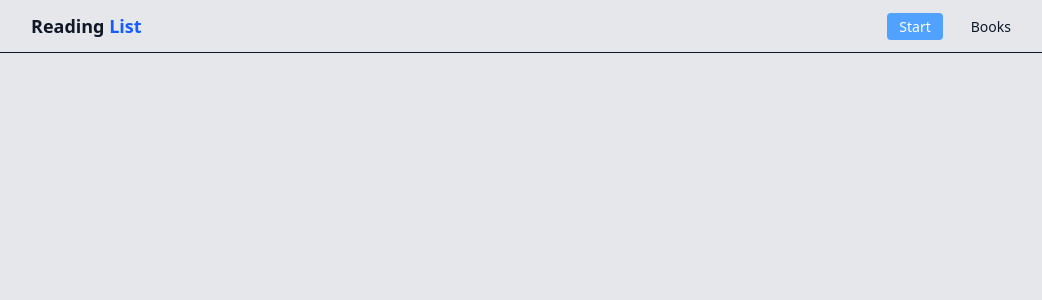
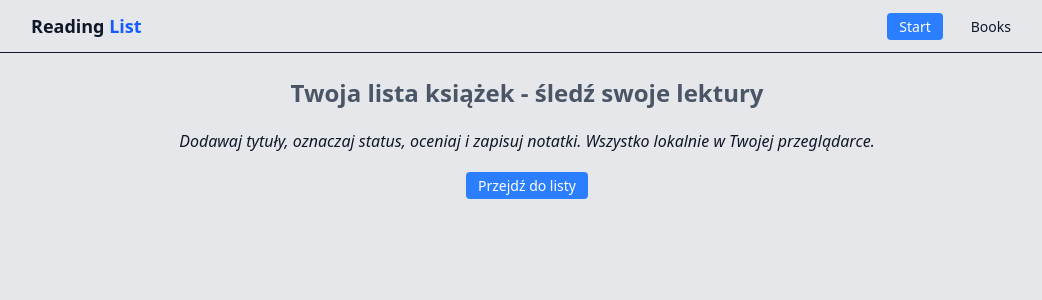
Before and after one commit to BartoszBee/reading-list, a Next.js app: page / in a window 1280 px wide. Shown: the top 300 px of the page, without its empty margins (113-1155 px from the left). Built offline with nearby package versions, Linux system fonts and the light colour scheme.

Commit message:
main page added

```diff
--- a/app/page.tsx
+++ b/app/page.tsx
@@ -2,7 +2,17 @@ import Link from "next/link";
 
 export default function HomePage() {
   return (
-    <section>
+    <section className="space-y-5 text-center">
+      <h1 className="text-2xl font-bold text-gray-600">
+        Twoja lista książek - śledź swoje lektury
+      </h1>
+      <p className=" text-shadow-zinc-600 italic">
+        Dodawaj tytuły, oznaczaj status, oceniaj i zapisuj notatki. Wszystko
+        lokalnie w Twojej przeglądarce.
+      </p>
+      <div>
+        <Link href="/books" className="px-3 py-1 text-sm transition bg-blue-500 hover:bg-blue-600 text-white rounded">Przejdź do listy</Link>
+      </div>
     </section>
   );
 }
--- a/components/Header.tsx
+++ b/components/Header.tsx
@@ -21,7 +21,7 @@ export default function Header() {
           {nav.map((item) => {
             const active = item.href === pathname;
             return(<li key={item.href}>
-                 <Link href={item.href} className={`px-3 py-1 text-sm transition hover:bg-blue-600 hover:text-white rounded ${active ? "bg-blue-400 text-white" : ""}`}>{item.label}</Link>
+                 <Link href={item.href} className={`px-3 py-1 text-sm transition hover:bg-blue-600 hover:text-white rounded ${active ? "bg-blue-500 text-white" : ""}`}>{item.label}</Link>
             </li>)
 
           })}
```
